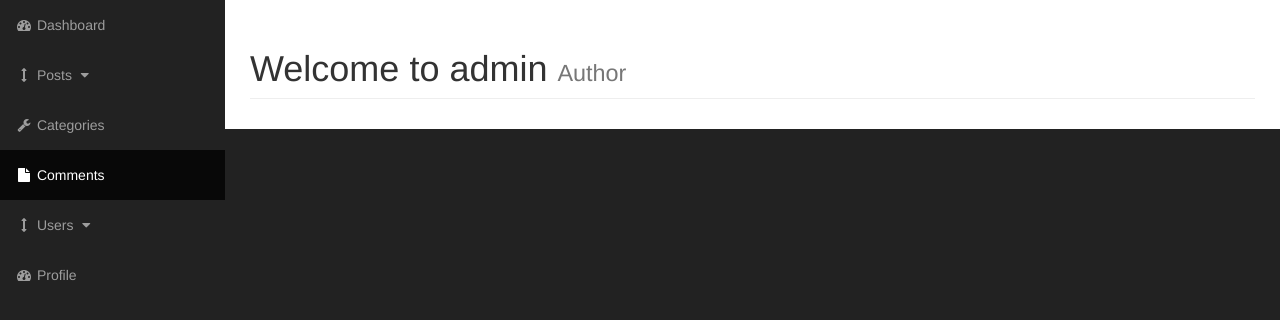
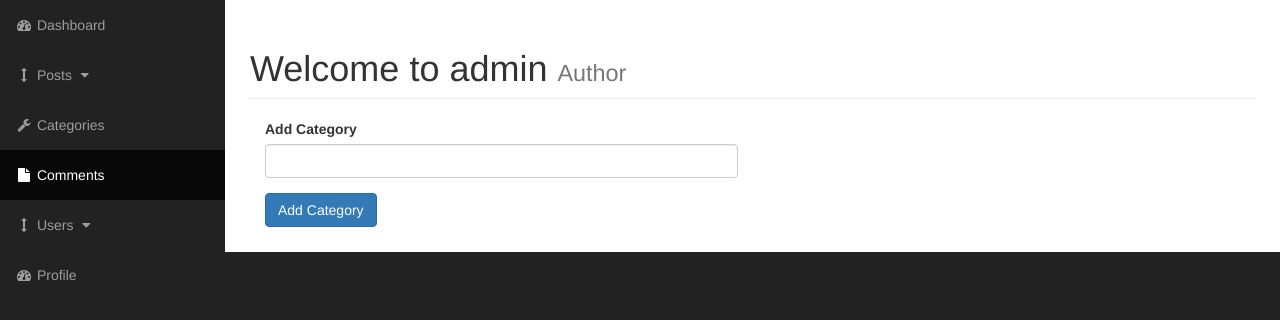
Before and after one commit to Rayhanuc/php_cms, a PHP site: page /admin/categories.php in a window 1280 px wide. Shown: the part 51-371 px from the top of the page. Run offline with PHP 8.4, Linux system fonts and the light colour scheme.

Commit message:
100. Creating the admin category page part 1

```diff
--- a/admin/categories.php
+++ b/admin/categories.php
@@ -17,6 +17,18 @@
                         Welcome to admin
                         <small>Author</small>
                     </h1>
+
+                    <div class="col-xs-6">
+                        <form action="">
+                            <div class="form-group">
+                                <label for="cat-title">Add Category</label>
+                                <input class="form-control" type="text" name="cat_title">
+                            </div>
+                            <div class="form-group">
+                                <input class="btn btn-primary" type="submit" name="submit" value="Add Category">
+                            </div>
+                        </form>
+                    </div>
                 </div>
             </div>
             <!-- /.row -->
--- a/admin/includes/navigation.php
+++ b/admin/includes/navigation.php
@@ -45,7 +45,7 @@
                 </ul>
             </li>
             <li>
-                <a href="bootstrap-grid.html"><i class="fa fa-fw fa-wrench"></i> Categories</a>
+                <a href="categories.php"><i class="fa fa-fw fa-wrench"></i> Categories</a>
             </li>
 
             <li class="active">
```
